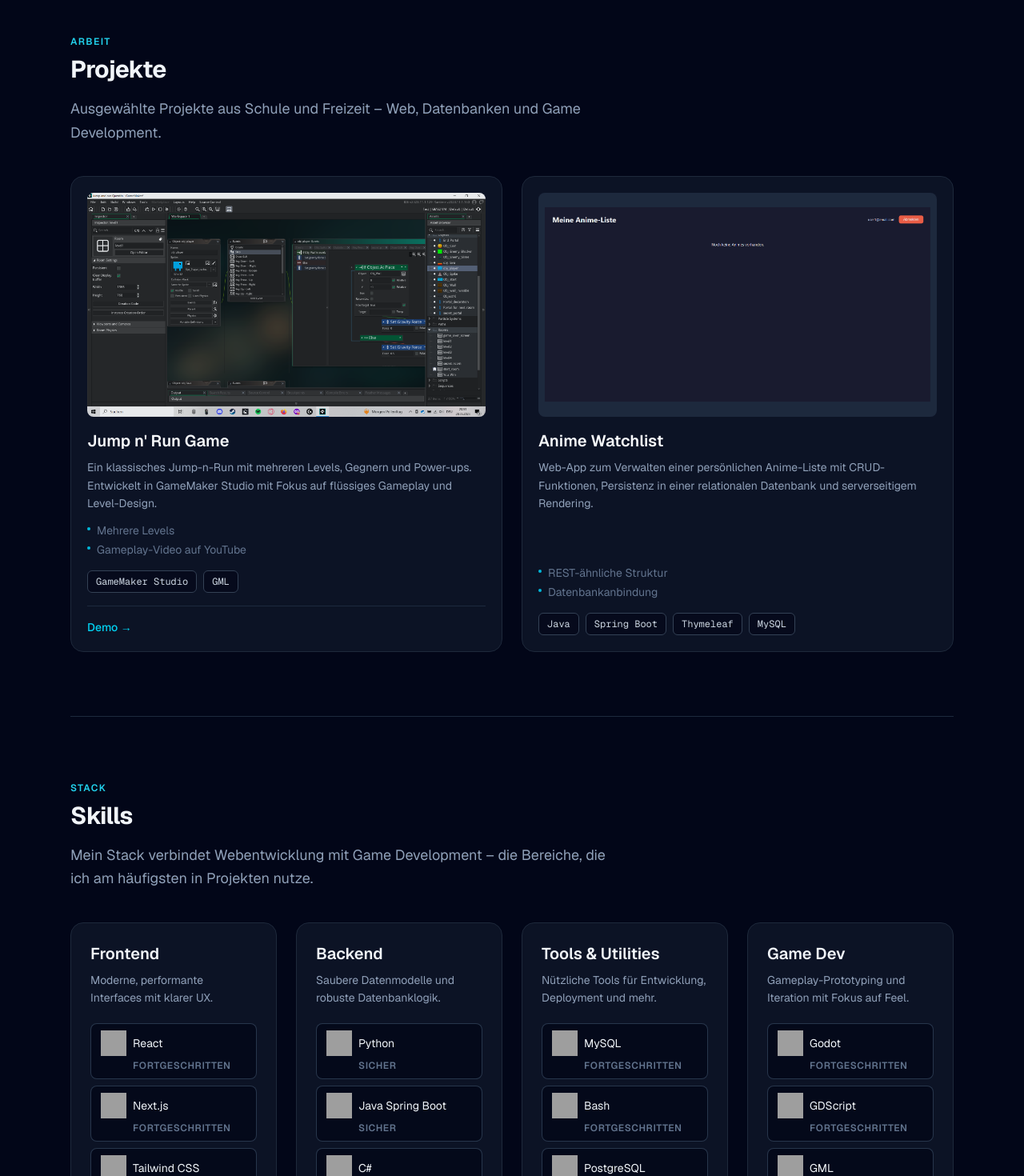
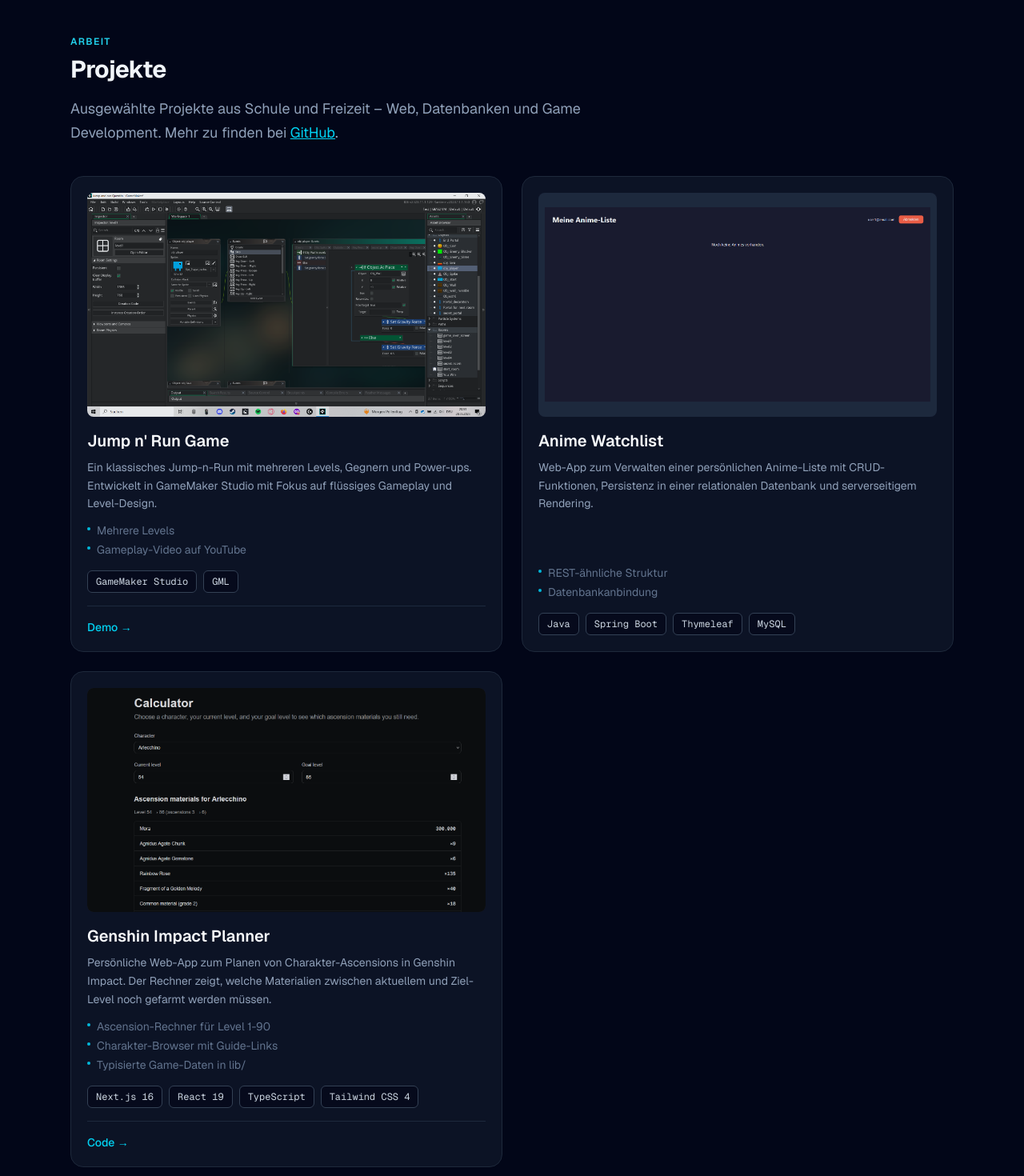
Before and after one commit to im24b-staquetq/QuentinPortfolio, a Next.js app: page / in a window 1280 px wide. Shown: the part 1320-2790 px from the top of the page at 80% size. Built offline with nearby package versions, Linux system fonts and the light colour scheme; no server answers; grey boxes are pictures that could not be loaded.

Commit message:
Added a Project + github link

```diff
--- a/app/components/ProjectCard.js
+++ b/app/components/ProjectCard.js
@@ -18,6 +18,7 @@ export default function ProjectCard({
   return (
     <article className="card card-lift group flex h-full flex-col overflow-hidden p-5 text-slate-200">
       <div className="mb-4 aspect-video w-full overflow-hidden rounded-lg bg-slate-800">
+        {image ? (
           <Image
             src={image}
             alt={title}
@@ -25,6 +26,11 @@ export default function ProjectCard({
             height={540}
             className={`h-full w-full opacity-90 ${imageClass}`}
           />
+        ) : (
+          <div className="flex h-full w-full items-center justify-center bg-slate-900 text-sm font-medium text-slate-500">
+            Bild folgt
+          </div>
+        )}
       </div>
       <h3 className="text-xl font-semibold text-slate-50">{title}</h3>
       <p className="mt-2 flex-1 text-sm leading-relaxed text-slate-400">{description}</p>
@@ -62,7 +68,7 @@ export default function ProjectCard({
               href={repoUrl}
               target="_blank"
               rel="noopener noreferrer"
-              className="text-sm font-medium text-slate-400 transition hover:text-slate-200"
+              className="text-sm font-medium text-cyan-400 transition hover:text-cyan-300"
             >
               Code →
             </a>
--- a/app/data/portfolio.js
+++ b/app/data/portfolio.js
@@ -49,6 +49,19 @@ export const projects = [
     image: "/AnimeTrackerImage.png",
     imageFit: "contain",
     highlights: ["REST-ähnliche Struktur", "Datenbankanbindung"],
+  },
+  {
+    title: "Genshin Impact Planner",
+    description:
+      "Persönliche Web-App zum Planen von Charakter-Ascensions in Genshin Impact. Der Rechner zeigt, welche Materialien zwischen aktuellem und Ziel-Level noch gefarmt werden müssen.",
+    tech: ["Next.js 16", "React 19", "TypeScript", "Tailwind CSS 4"],
+    image: "/GenshinCalculatorImage.png",
+    repoUrl: "https://github.com/Spinelpersonal/genshin-impact-planner",
+    highlights: [
+      "Ascension-Rechner für Level 1-90",
+      "Charakter-Browser mit Guide-Links",
+      "Typisierte Game-Daten in lib/",
+    ],
   },
 ];
 
--- a/app/page.js
+++ b/app/page.js
@@ -50,7 +50,21 @@ export default function Home() {
           id="projects"
           label="Arbeit"
           title="Projekte"
-          intro="Ausgewählte Projekte aus Schule und Freizeit – Web, Datenbanken und Game Development."
+          intro={
+            <>
+              Ausgewählte Projekte aus Schule und Freizeit – Web, Datenbanken und Game
+              Development. Mehr zu finden bei{" "}
+              <a
+                href="https://github.com/Spinelpersonal"
+                className="text-cyan-400 underline"
+                target="_blank"
+                rel="noreferrer"
+              >
+                GitHub
+              </a>
+              .
+            </>
+          }
         >
           <div className="grid gap-6 md:grid-cols-2">
             {projects.map((project) => (
```
Also changed, not shown: public/GenshinCalculatorImage.png (added). Lines whose indentation alone changed are shown as unchanged.
